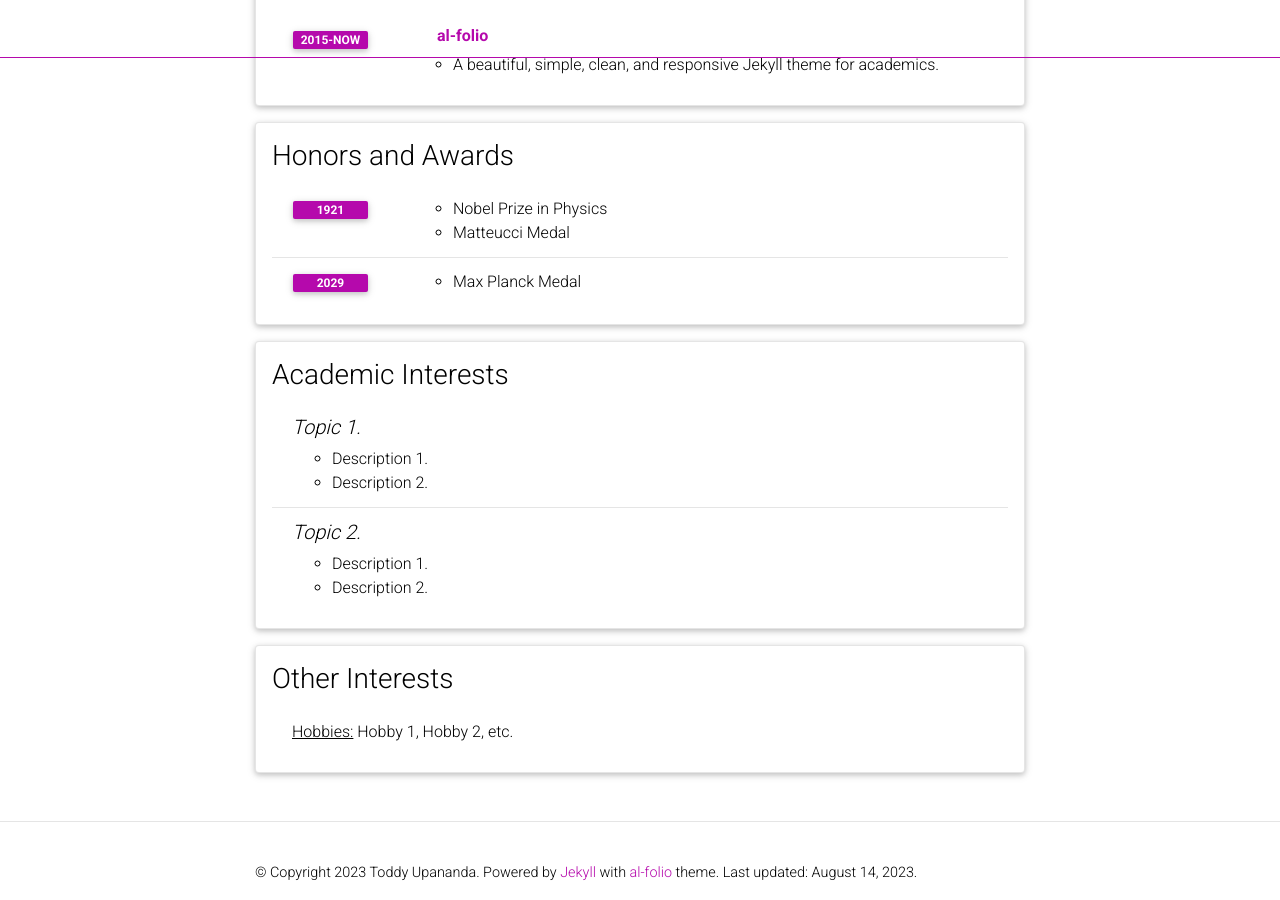
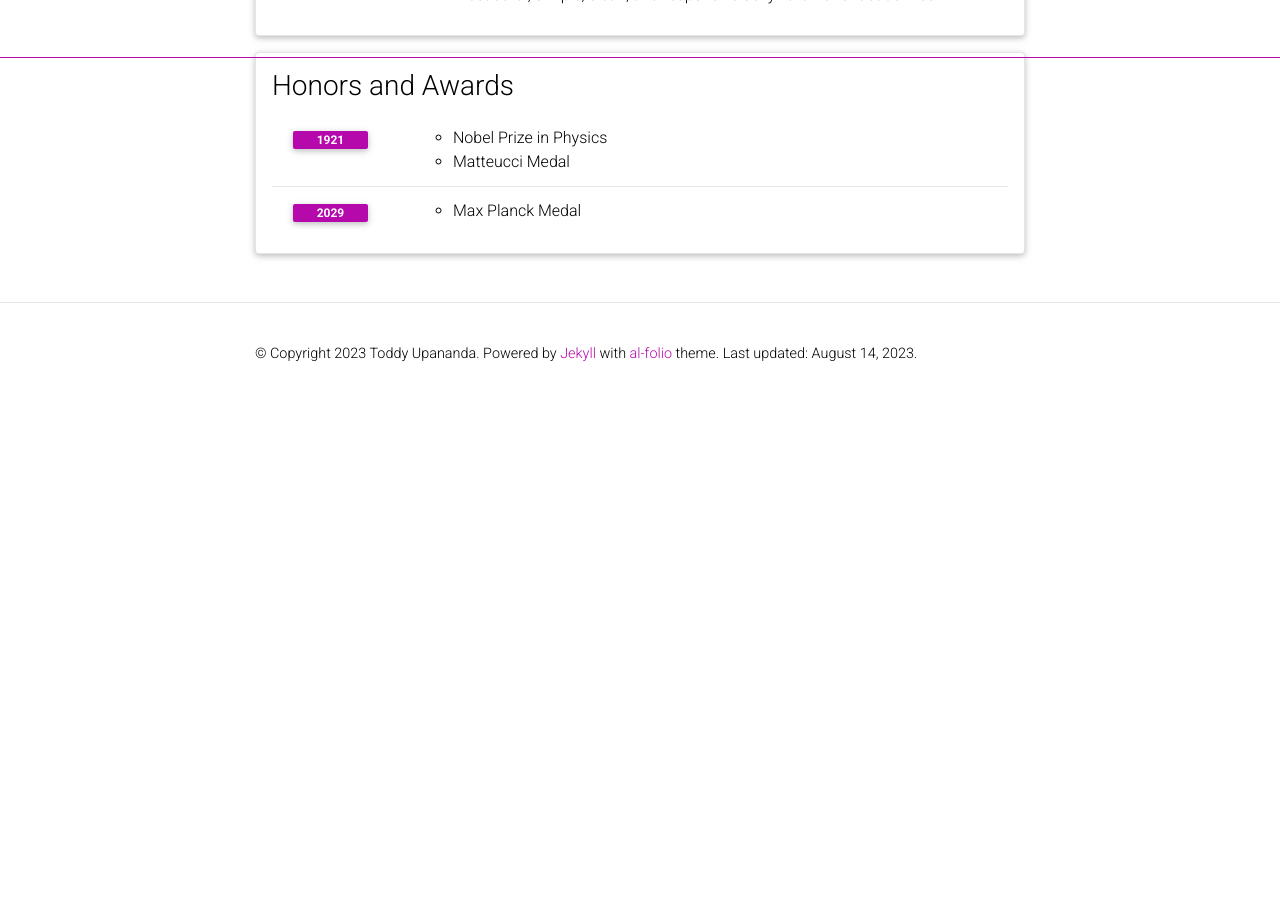
Before and after one commit to samphoerna/samphoerna.github.io, a Jekyll site: the page built from _pages/cv.md, in a window 1280 px wide and 900 px high, scrolled down 2051 px. Built offline with Jekyll 4.4.1, drawn with Linux system fonts in a browser that asks for light colours; comment, search, counter and statistics services are not loaded; a style sheet for code colours, icons or effects is not loaded; after the commit the page ends 2456 px from its top, so only the background shows below that; some of the changed text lies outside the part shown.

```diff
--- a/_data/cv.yml
+++ b/_data/cv.yml
@@ -1,4 +1,4 @@
-- title: General Information
+- title: General Information Test
   type: map
   contents:
     - name: Full Name
@@ -78,20 +78,3 @@
     - year: 2029
       items:
         - Max Planck Medal
-
-- title: Academic Interests
-  type: nested_list
-  contents:
-    - title: Topic 1.
-      items:
-        - Description 1.
-        - Description 2.
-    - title: Topic 2.
-      items:
-        - Description 1.
-        - Description 2.
-
-- title: Other Interests
-  type: list
-  contents:
-    - <u>Hobbies:</u> Hobby 1, Hobby 2, etc.
```
